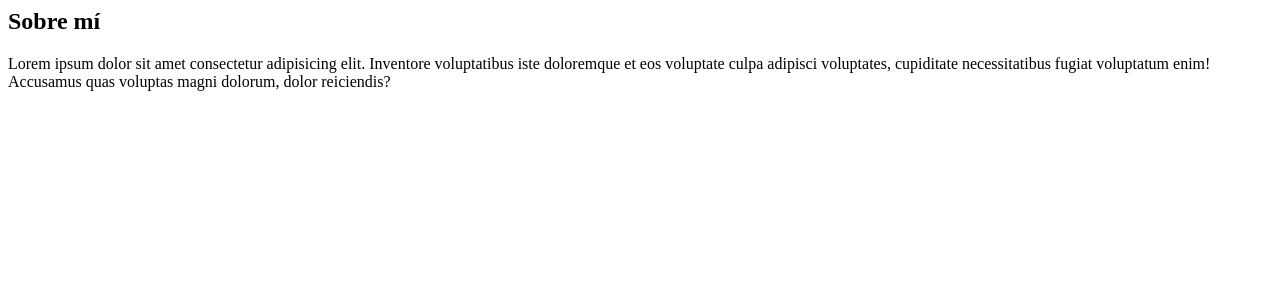
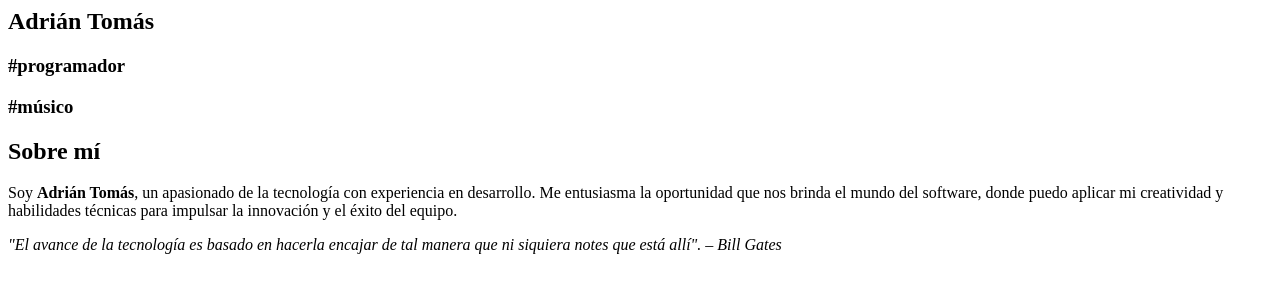
Before and after one commit to esopom/curso-html, a plain HTML site: page Codigo/index.html in a window 1280 px wide. Drawn offline with Linux system fonts and the light colour scheme.

Commit message:
12-7-2024 marcado y etiquetas varias

```diff
--- a/Codigo/index.html
+++ b/Codigo/index.html
@@ -4,14 +4,26 @@
         <title>Portfolio de ADRIÁN</title>
     </head>
     <body>
-        <h2>Sobre mí</h2>
-        <p>
-            Lorem ipsum dolor sit amet
-            consectetur adipisicing elit.
-            Inventore voluptatibus iste doloremque et eos
-            voluptate culpa adipisci voluptates, cupiditate
-            necessitatibus fugiat voluptatum enim! Accusamus quas
-            voluptas magni dolorum, dolor reiciendis?
+        <!--Bloque de inicio-->
+        <div>
+            <h2>Adrián Tomás</h2>
+            <h3>#programador</h3>
+            <h3>#músico</h3>
+        </div>
+        <!--FIN Bloque de inicio-->
+
+        <!--Bloque Sobre mi-->
+        <div>
+            <h2>Sobre mí</h2>
+            <p>
+            Soy <strong>Adrián Tomás</strong>, un apasionado de la <span>tecnología</span> con experiencia en
+            desarrollo. Me entusiasma la oportunidad que nos brinda el mundo del software,
+            donde puedo aplicar mi creatividad y
+            habilidades técnicas para impulsar la innovación y el éxito del equipo.
+
+          <p><cite> "El avance de la tecnología es basado en hacerla encajar de tal manera que ni siquiera notes que está allí". – Bill Gates</cite> </p>
         </p>
+        </div>
+        <!--FIN Bloque Sobre mi-->
     </body>
 </html>
```
Also changed, not shown: Codigo/extendido.html (+8 -0 lines).
